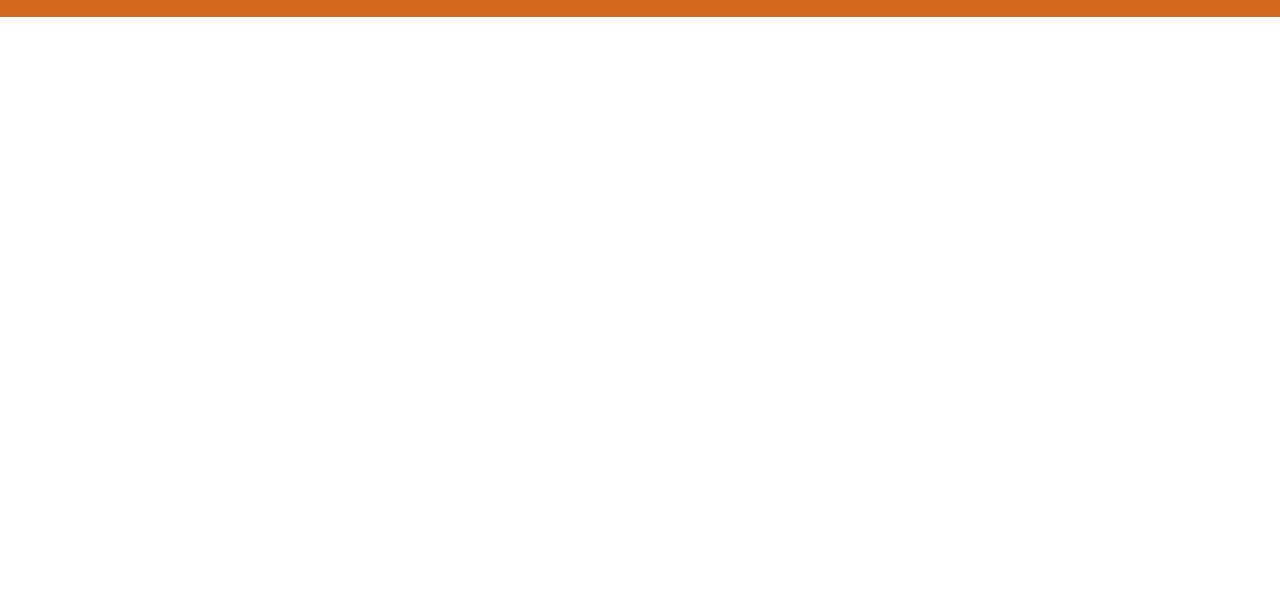
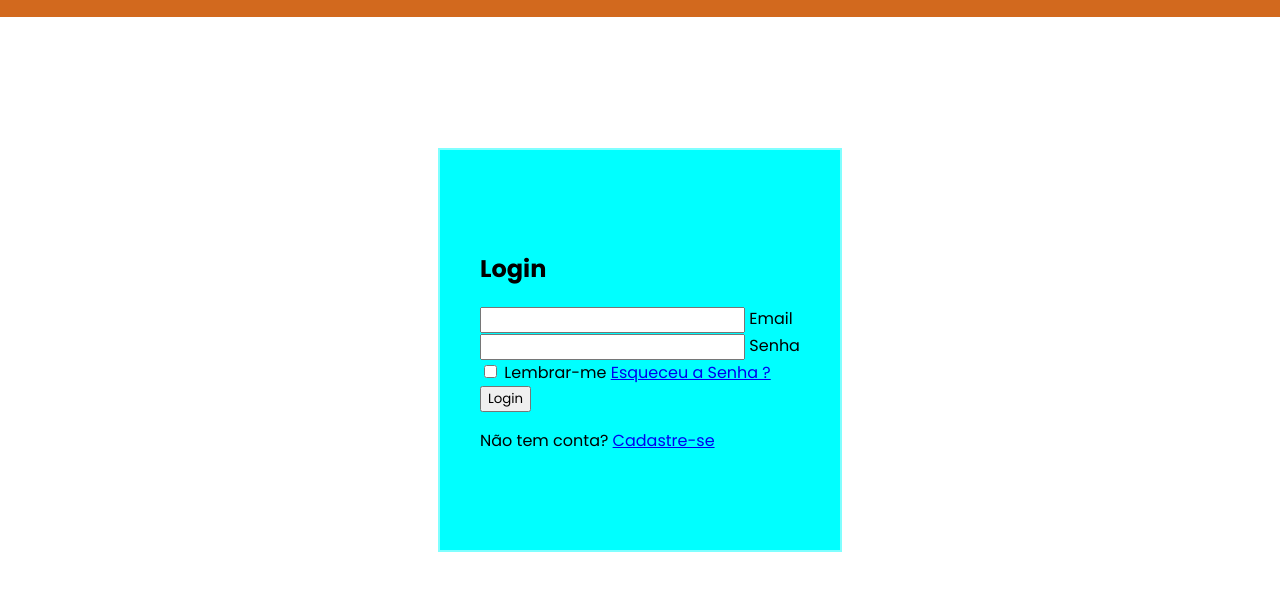
Before and after one commit to angelolustosa/form-html, a plain HTML site: page index.html in a window 1280 px wide. Shown: the part 58-648 px from the top of the page. Drawn offline with nearby package versions, Linux system fonts and the light colour scheme.

Commit message:
Criando o form do login e centralizando

```diff
--- a/css/styles.css
+++ b/css/styles.css
@@ -2,6 +2,13 @@
 
 * {
     font-family: 'Poppins', sans-serif;
+}
+
+body {
+    display: flex;
+    justify-content: center;
+    align-items: center;
+    min-height: 100vh;
 }
 
 header {
@@ -15,3 +22,18 @@ header {
     background-color: chocolate;
     /* padding: 20px 100px */
 }
+
+h2.logo {
+
+}
+
+main {
+    background-color: aqua;
+    position: relative;
+    width: 400px;
+    height: 400px;
+    border: 2px solid rgba(255, 255, 255, .5);
+    display: flex;
+    justify-content: center;
+    align-items: center;
+}
--- a/index.html
+++ b/index.html
@@ -8,14 +8,19 @@
     <!-- Importando arquivo css -->
     <link rel="stylesheet" href="css/styles.css">
 
+    <!-- Importando os ícones -->
+    <script type="module" src="https://unpkg.com/ionicons@7.1.0/dist/ionicons/ionicons.esm.js"></script>
+    <script nomodule src="https://unpkg.com/ionicons@7.1.0/dist/ionicons/ionicons.js"></script>
+
     <!-- importando fonte Poppins -->
     <!-- <link rel="preconnect" href="https://fonts.googleapis.com">
 <link rel="preconnect" href="https://fonts.gstatic.com" crossorigin>
 <link href="https://fonts.googleapis.com/css2?family=Poppins:ital,wght@0,100;0,200;0,300;0,400;0,500;0,600;0,700;0,800;0,900;1,100;1,200;1,300;1,400;1,500;1,600;1,700;1,800;1,900&display=swap" rel="stylesheet"> -->
+
 </head>
 <body>
     <header>
-        <h2 class="logo">
+        <h2 id="logo">
             Logo
         </h2>
 
@@ -27,5 +32,35 @@
             <button class="btn-login">Login</button>
         </nav>
     </header>
+
+    <main>
+        <span class="icons">
+
+        </span>
+
+        <div class="form-box login">
+            <h2>Login</h2>
+            <form>
+                <div class="input-box">
+                    <input type="" id="email">
+                    <label for="email">Email</label>
+                </div>
+
+                <div class="input-box">
+                    <input type="password" id="senha">
+                    <label for="senha">Senha</label>
+                </div>
+
+                <div class="lembrar-senha">
+                    <input type="checkbox" id="lembrar">
+                    <label for="lembrar">Lembrar-me</label>
+                    <a href="#">Esqueceu a Senha ?</a>
+                </div>
+
+                <button class="btn-login" type="submit">Login</button>
+                <p>Não tem conta? <a href="#">Cadastre-se</a></p>
+            </form>
+        </div>
+    </main>
 </body>
 </html>
```
